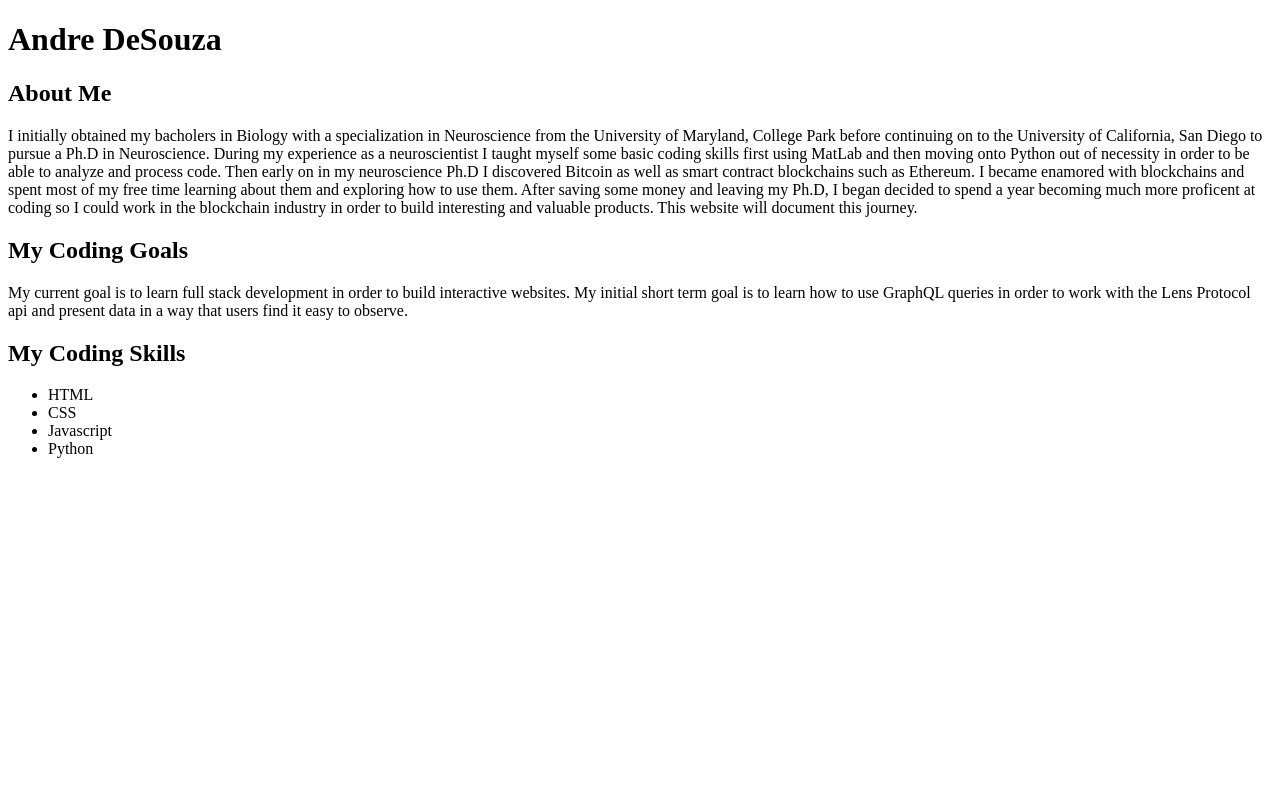
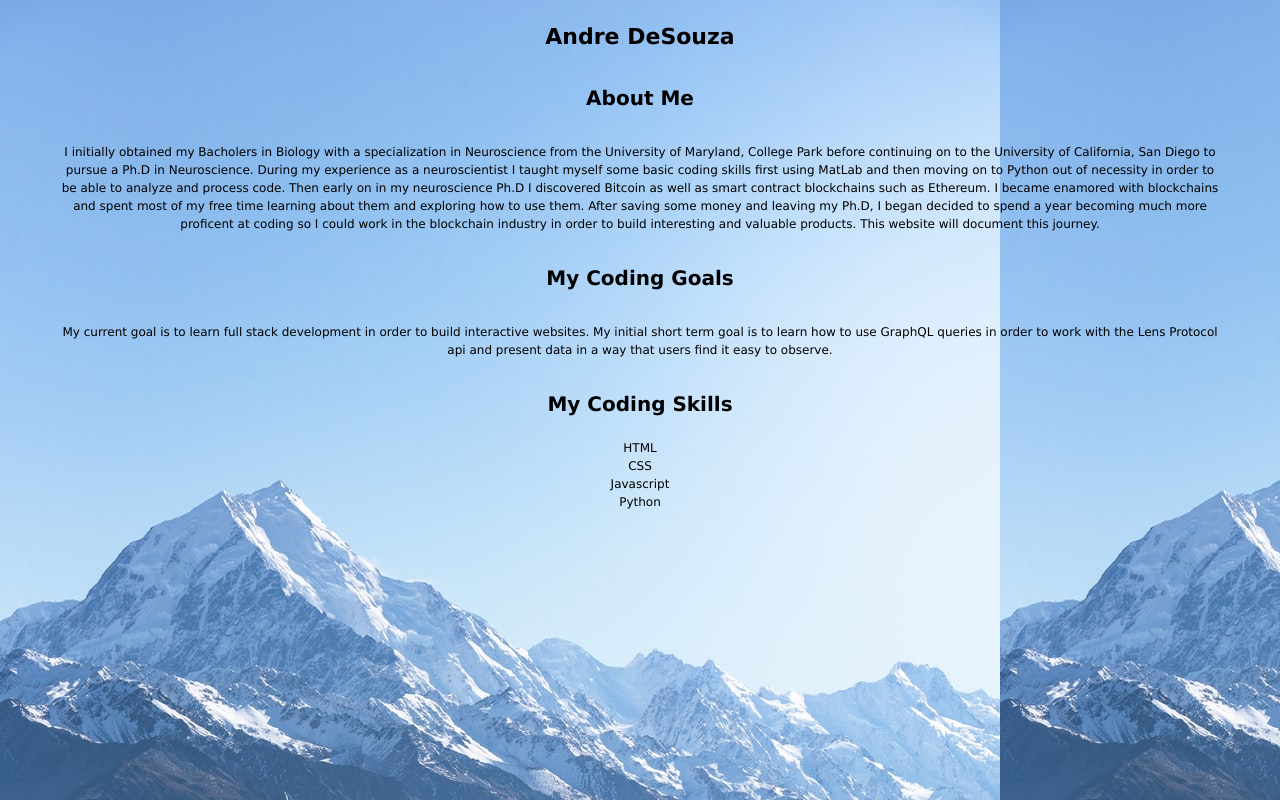
Before and after one commit to adesouza1/codecademy_personal_website.github.io, a plain HTML site: page index.html in a window 1280 px wide. Drawn offline with Linux system fonts and the light colour scheme.

Commit message:
initial css and some <p> corrections

```diff
--- a/index.html
+++ b/index.html
@@ -2,6 +2,7 @@
 <html>
   <head>
     <title>Andre's Coding Journey</title>
+    <link rel="stylesheet" href="style.css">
   </head>
 
   <body>
@@ -10,9 +11,9 @@
 
         <article>
             <h2>About Me</h2>
-            <p>I initially obtained my bacholers in Biology with a specialization in Neuroscience from the University of Maryland, College Park
+            <p>I initially obtained my Bacholers in Biology with a specialization in Neuroscience from the University of Maryland, College Park
               before continuing on to the University of California, San Diego to pursue a Ph.D in Neuroscience. During my experience
-              as a neuroscientist I taught myself some basic coding skills first using MatLab and then moving onto Python out
+              as a neuroscientist I taught myself some basic coding skills first using MatLab and then moving on to Python out
               of necessity in order to be able to analyze and process code. Then early on in my neuroscience Ph.D I discovered
               Bitcoin as well as smart contract blockchains such as Ethereum. I became enamored with blockchains and spent most of
               my free time learning about them and exploring how to use them. After saving some money and leaving my Ph.D, I began
--- a/style.css
+++ b/style.css
@@ -0,0 +1,65 @@
+/* Remove padding and margin */
+*
+    {
+    margin: 0px;
+    padding: 0px;
+    border: 0px;
+}
+
+body
+    {
+    font: 62.5%/1.5  "Lucida Grande", "Lucida Sans", Tahoma, Verdana, sans-serif;
+    background: url(./images/wallpaper.jpg) repeat;
+    color: #000000;
+    text-align:center;
+}
+
+h1
+    {
+    font-size: 2.2em;
+    margin: 10px;
+    margin-left: 50px;
+    margin-right: 50px;
+    padding: 10px;
+    border: 10px;
+
+}
+
+h2
+    {
+    font-size: 2.0em;
+    margin: 10px;
+    margin-left: 50px;
+    margin-right: 50px;
+    padding: 10px;
+    border: 10px;
+}
+
+h3
+    {
+    font-size: 1.8em;
+}
+
+h4
+    {
+    font-size: 1.6em;
+}
+
+h5
+    {
+    font-size: 1.4em;
+}
+
+p
+    {
+    font-size: 1.2em;
+    margin: 10px;
+    margin-left: 50px;
+    margin-right: 50px;
+    padding: 10px;
+    border: 10px;
+}
+
+li {
+    font-size: 1.2em;
+}
```
Also changed, not shown: images/wallpaper.jpg (added).
